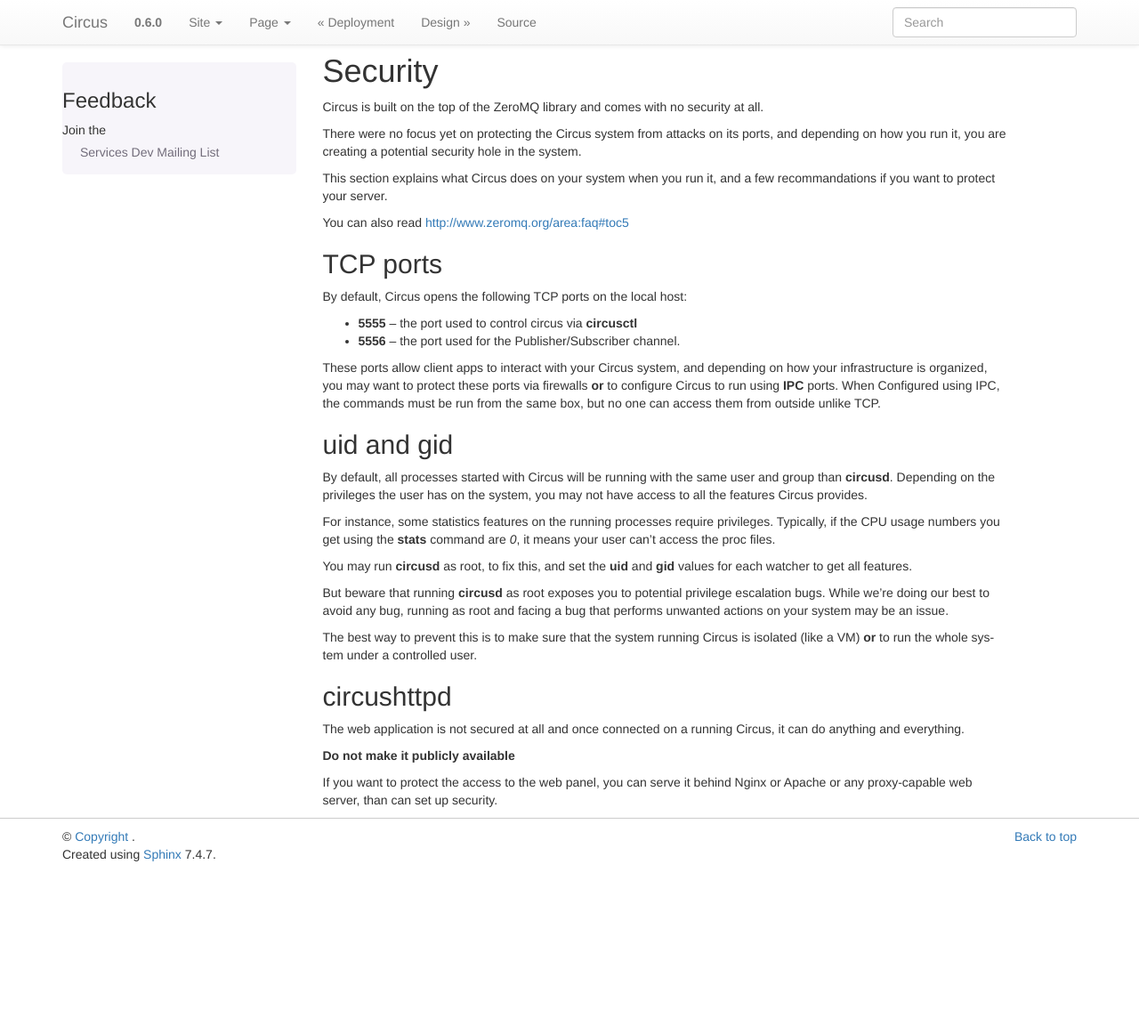
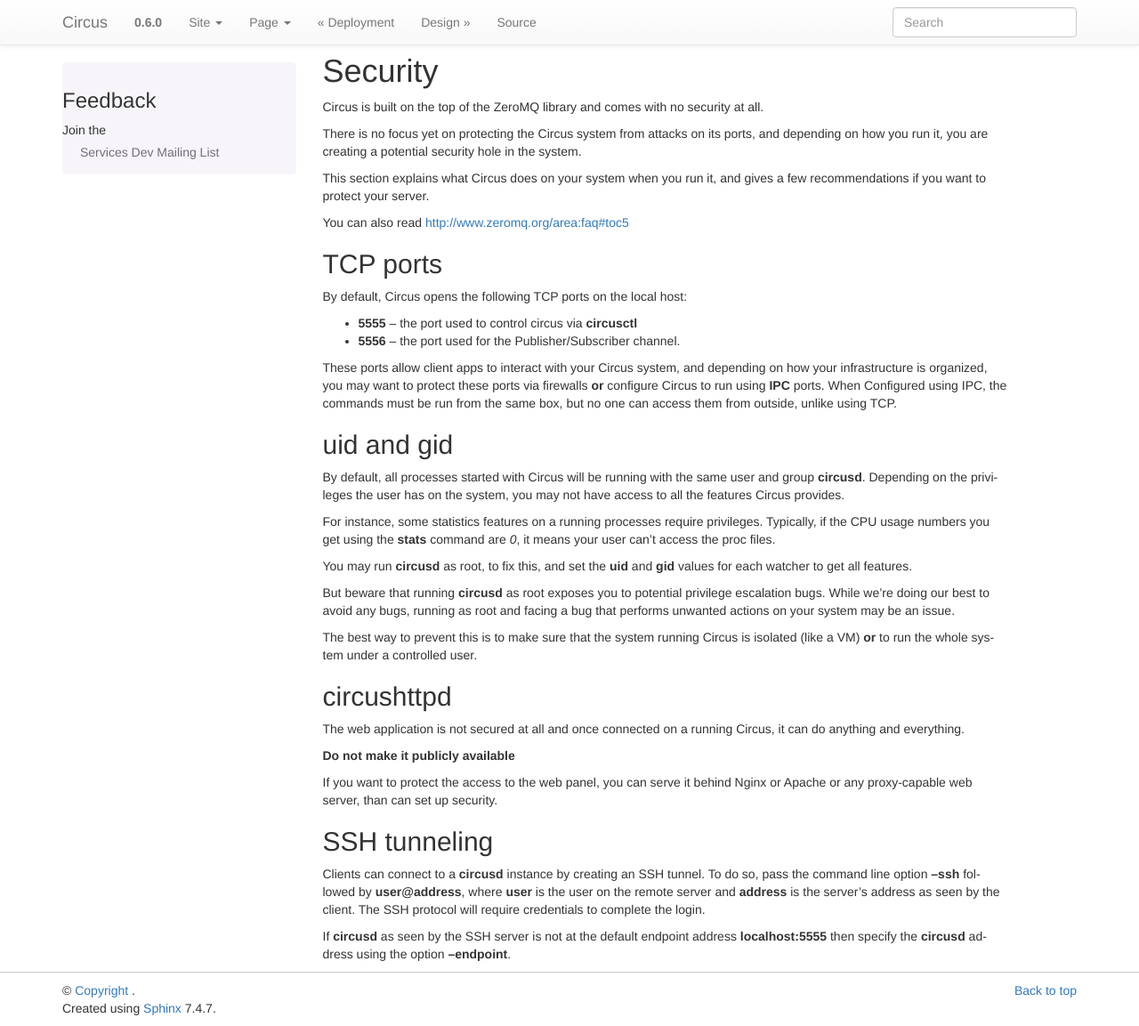
Before and after one commit to circus-tent/circus, a Sphinx documentation site: the page built from docs/source/security.rst, in a window 1280 px wide and 1153 px high. Shown: the whole window at 89% size. Built offline with Sphinx 7.4.7, drawn with Linux system fonts in a browser that asks for light colours; pages that are not in the unit, such as notebooks, are missing from menus.

Commit message:
Updating the security docs to explain SSH tunneling

```diff
--- a/docs/source/security.rst
+++ b/docs/source/security.rst
@@ -6,12 +6,12 @@
 Circus is built on the top of the ZeroMQ library and comes with no security
 at all.
 
-There were no focus yet on protecting the Circus system from attacks on its
+There is no focus yet on protecting the Circus system from attacks on its
 ports, and depending on how you run it, you are creating a potential security
 hole in the system.
 
 This section explains what Circus does on your system when you run it, and
-a few recommandations if you want to protect your server.
+gives a few recommendations if you want to protect your server.
 
 You can also read http://www.zeromq.org/area:faq#toc5
 
@@ -26,19 +26,19 @@
 
 These ports allow client apps to interact with your Circus system, and
 depending on how your infrastructure is organized, you may want to protect
-these ports via firewalls **or** to configure Circus to run using **IPC**
+these ports via firewalls **or** configure Circus to run using **IPC**
 ports. When Configured using IPC, the commands must be run from the same
-box, but no one can access them from outside unlike TCP.
+box, but no one can access them from outside, unlike using TCP.
 
 
 uid and gid
 -----------
 
 By default, all processes started with Circus will be running with the
-same user and group than **circusd**. Depending on the privileges the user
-has on the system, you may not have access to all the features Circus provides.
+same user and group **circusd**. Depending on the privileges the user has on
+the system, you may not have access to all the features Circus provides.
 
-For instance, some statistics features on the running processes require
+For instance, some statistics features on a running processes require
 privileges. Typically, if the CPU usage numbers you get using
 the **stats** command are *0*, it means your user can't access the proc
 files.
@@ -47,7 +47,7 @@
 values for each watcher to get all features.
 
 But beware that running **circusd** as root exposes you to potential
-privilege escalation bugs. While we're doing our best to avoid any bug,
+privilege escalation bugs. While we're doing our best to avoid any bugs,
 running as root and facing a bug that performs unwanted actions on your
 system may be an issue.
 
@@ -67,3 +67,17 @@
 If you want to protect the access to the web panel, you can serve it
 behind Nginx or Apache or any proxy-capable web server, than can
 set up security.
+
+
+SSH tunneling
+-------------
+
+Clients can connect to a **circusd** instance by creating an SSH tunnel.  To
+do so, pass the command line option **--ssh** followed by **user@address**,
+where **user** is the user on the remote server and **address** is the
+server's address as seen by the client.  The SSH protocol will require
+credentials to complete the login.
+
+If **circusd** as seen by the SSH server is not at the default endpoint
+address **localhost:5555** then specify the **circusd** address using the
+option **--endpoint**.
```
